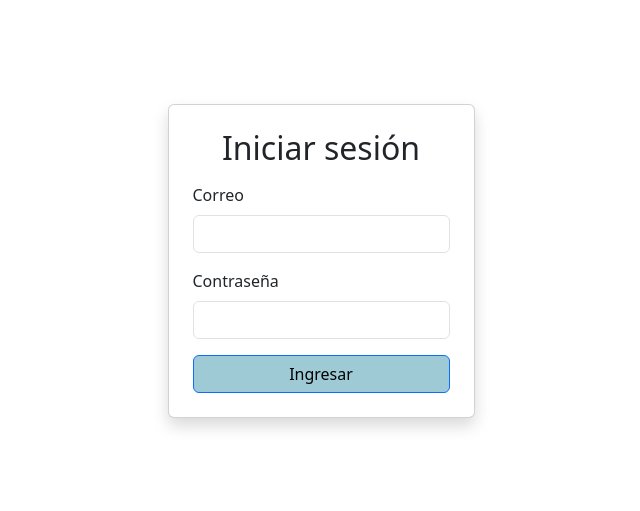
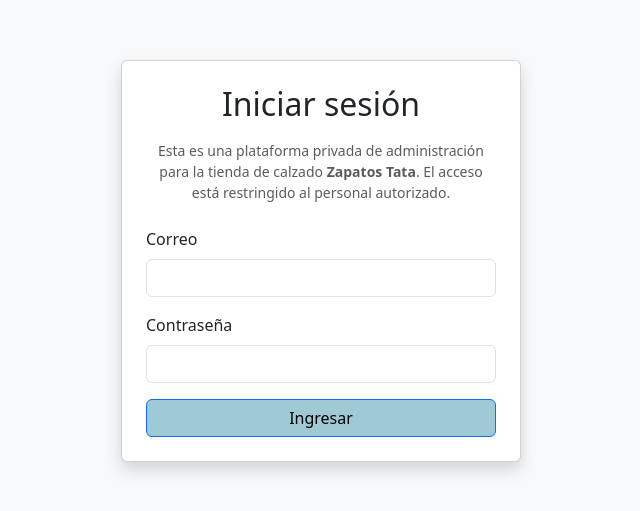
Before and after one commit to HernanTrullo/paginaweb_zapatos_tata, a plain HTML site: page login/login.html in a window 1280 px wide. Shown: the part 139-650 px from the top of the page, without its empty margins (319-959 px from the left). Drawn offline with nearby package versions, Linux system fonts and the light colour scheme.

Commit message:
primer commit

```diff
--- a/login/login.html
+++ b/login/login.html
@@ -7,9 +7,15 @@
   <link href="https://cdn.jsdelivr.net/npm/bootstrap@5.3.7/dist/css/bootstrap.min.css" rel="stylesheet" />
   <link rel="stylesheet" href="../style/style.css">
 </head>
-<body class="d-flex align-items-center justify-content-center vh-100">
-  <div class="card p-4 shadow" style="min-width: 300px;">
+<body class="d-flex align-items-center justify-content-center vh-100 bg-light">
+  <div class="card p-4 shadow" style="min-width: 300px; max-width: 400px;">
     <h2 class="mb-3 text-center">Iniciar sesión</h2>
+
+    <!-- Mensaje aclaratorio -->
+    <p class="text-muted small text-center mb-4">
+      Esta es una plataforma privada de administración para la tienda de calzado <strong>Zapatos Tata</strong>. El acceso está restringido al personal autorizado.
+    </p>
+
     <form id="loginForm">
       <div class="mb-3">
         <label for="email" class="form-label">Correo</label>
@@ -21,10 +27,10 @@
       </div>
       <button type="submit" class="btn btn-primary w-100">Ingresar</button>
     </form>
+
     <div id="loginError" class="text-danger mt-2" style="display:none;"></div>
   </div>
 
   <script type="module" src="login.js"></script>
-
 </body>
 </html>
```
